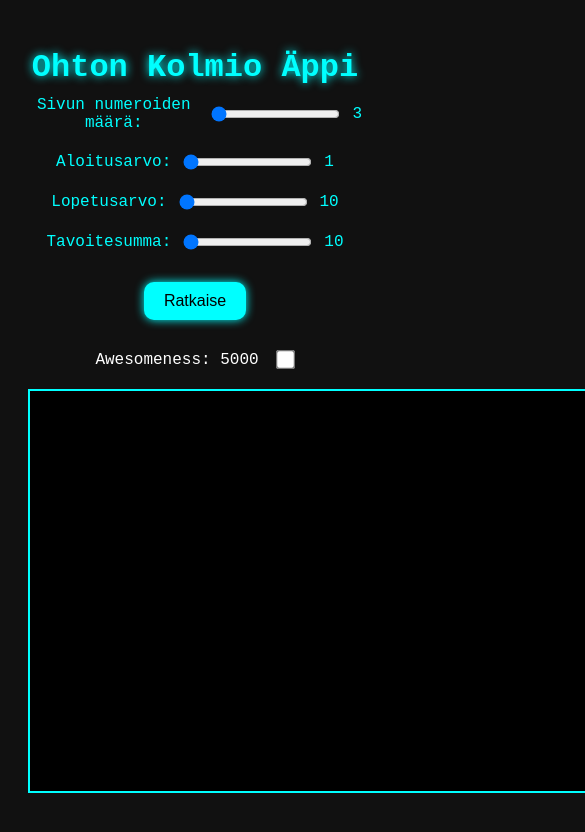
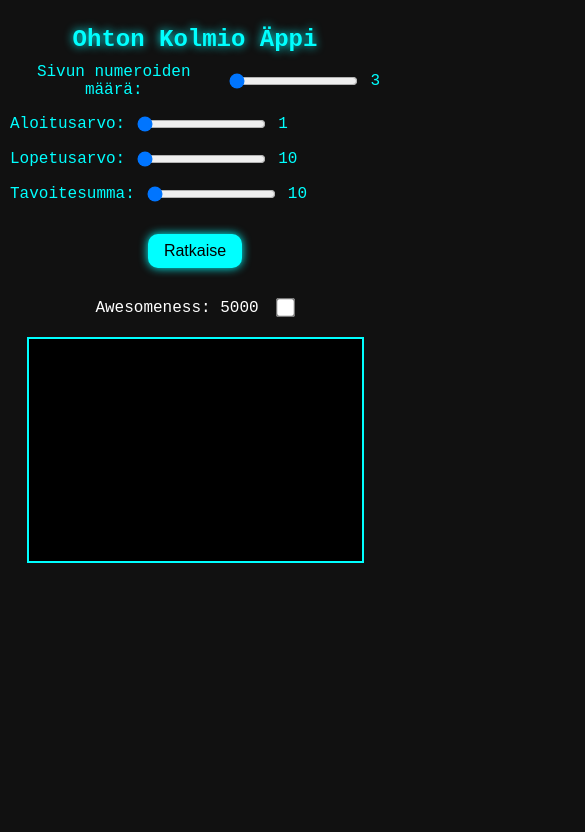
Before and after one commit to NuDeliTy/nudelity.github.io, a plain HTML site: page index.html in a window 390 px wide. Shown: the top 832 px of the page, 585 px wide, since content can reach past the window. Drawn offline with Linux system fonts and the light colour scheme.

Commit message:
Update styles.css

```diff
--- a/styles.css
+++ b/styles.css
@@ -4,6 +4,8 @@ body {
   font-family: 'Courier New', monospace;
   text-align: center;
   padding: 20px;
+  margin: 0;
+  overflow-x: hidden;
 }
 
 h1 {
@@ -43,6 +45,8 @@ canvas {
   background-color: #000;
   margin: 20px auto;
   display: block;
+  max-width: 100%;
+  height: auto;
 }
 
 button {
@@ -121,3 +125,28 @@ button:hover {
   from { width: 0; }
   to { width: 200px; }
 }
+
+@media (max-width: 768px) {
+  body {
+    padding: 10px;
+  }
+
+  h1 {
+    font-size: 1.5rem;
+  }
+
+  button {
+    padding: 8px 16px;
+    font-size: 1rem;
+  }
+
+  .slider-row {
+    flex-direction: column;
+    gap: 15px;
+  }
+
+  canvas {
+    max-width: 90%;
+    height: auto;
+  }
+}
```
